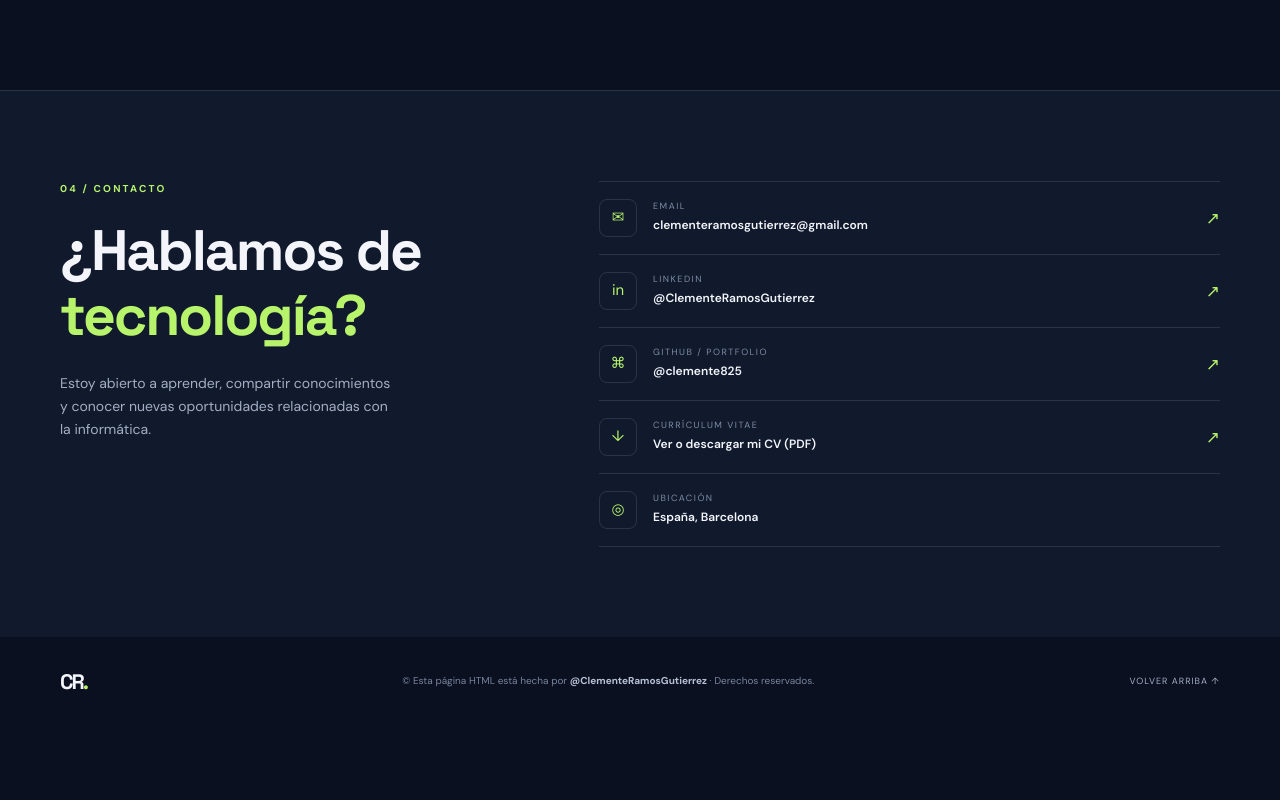
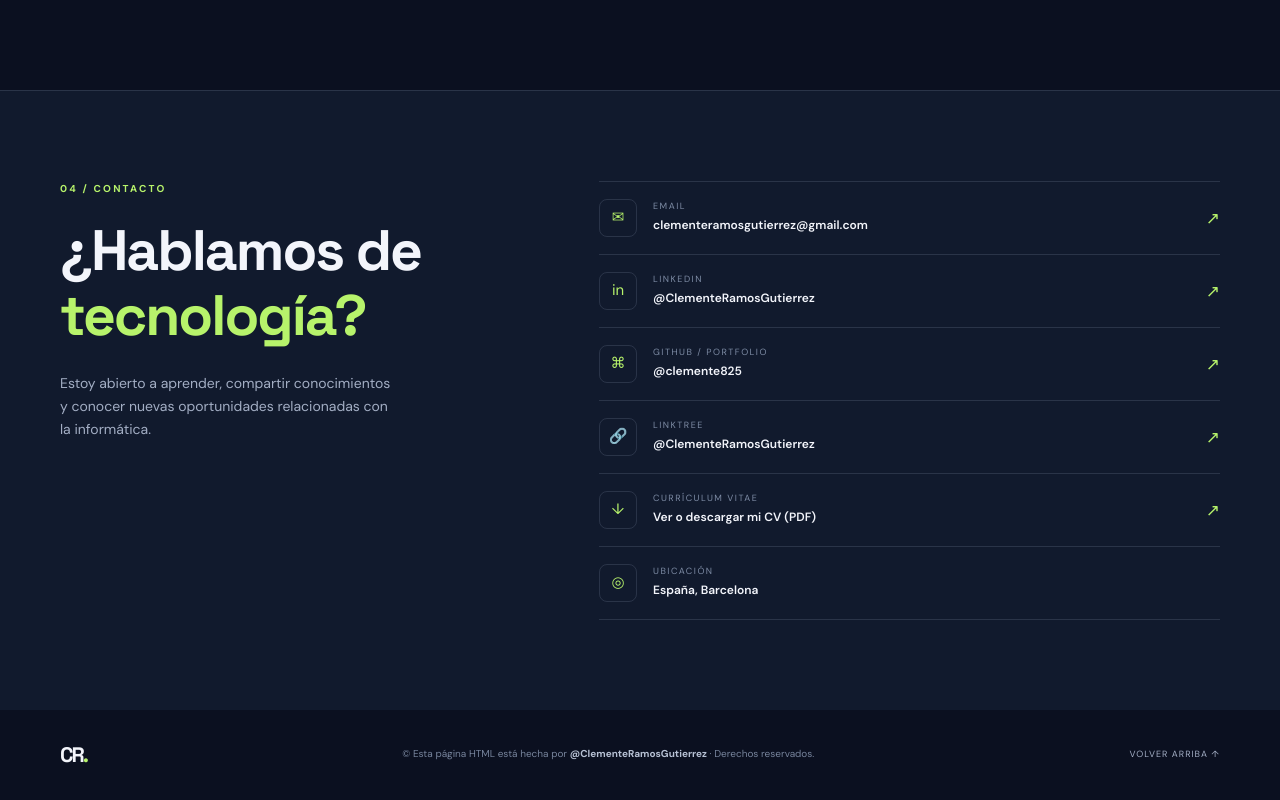
Before and after one commit to clemente825/portafolio-clemente, a plain HTML site: page index.html in a window 1280 px wide. Shown: the part 3206-4006 px from the top of the page. Before the commit the page ends 3933 px from the top, so only its background shows below. Drawn offline with Linux system fonts and the light colour scheme.

Commit message:
upload index-html

```diff
--- a/index.html
+++ b/index.html
@@ -146,6 +146,7 @@
           <a class="contact-row" href="mailto:clementeramosgutierrez@gmail.com?subject=Consulta"><span class="contact-symbol">✉</span><span><small>EMAIL</small><b>clementeramosgutierrez@gmail.com</b></span><span class="row-arrow">↗</span></a>
           <a class="contact-row" href="https://www.linkedin.com/in/clemente-ramos-gutierrez-42b0193a1/?isSelfProfile=true" target="_blank" rel="noopener noreferrer"><span class="contact-symbol">in</span><span><small>LINKEDIN</small><b>@ClementeRamosGutierrez</b></span><span class="row-arrow">↗</span></a>
           <a class="contact-row" href="https://github.com/clemente825" target="_blank" rel="noopener noreferrer"><span class="contact-symbol">⌘</span><span><small>GITHUB / PORTFOLIO</small><b>@clemente825</b></span><span class="row-arrow">↗</span></a>
+          <a class="contact-row" href="https://linktr.ee/Cl3m3nt3_08" target="_blank" rel="noopener noreferrer"><span class="contact-symbol">🔗</span><span><small>LINKTREE</small><b>@ClementeRamosGutierrez</b></span><span class="row-arrow">↗</span></a>
           <a class="contact-row" href="multimedia/CV-Clemente-Ramos.pdf" target="_blank" rel="noopener noreferrer"><span class="contact-symbol">↓</span><span><small>CURRÍCULUM VITAE</small><b>Ver o descargar mi CV (PDF)</b></span><span class="row-arrow">↗</span></a>
 
           <div class="location-row"><span class="contact-symbol">◎</span><span><small>UBICACIÓN</small><b>España, Barcelona</b></span></div>
```
